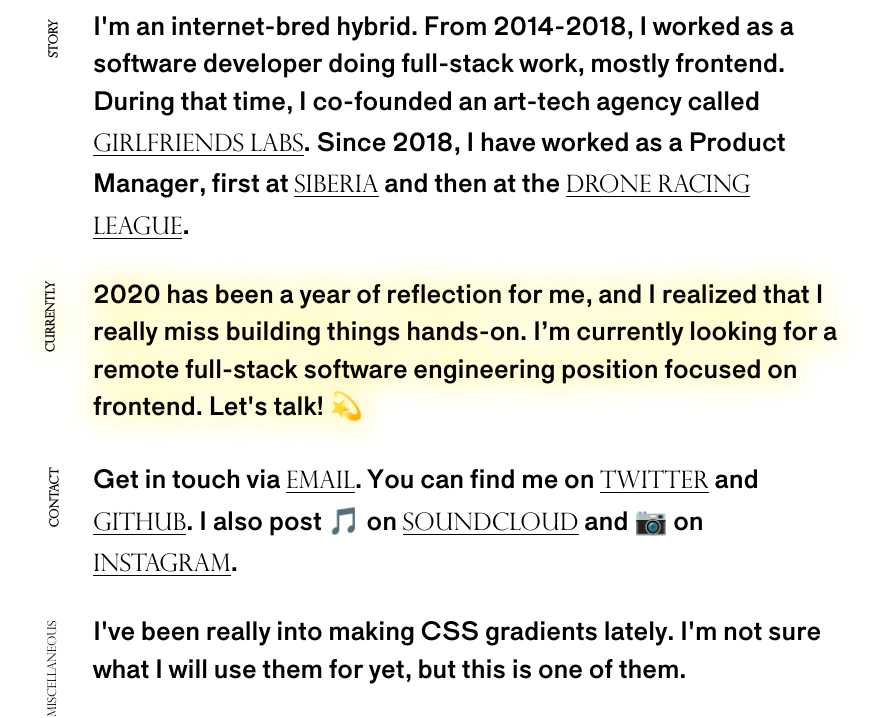
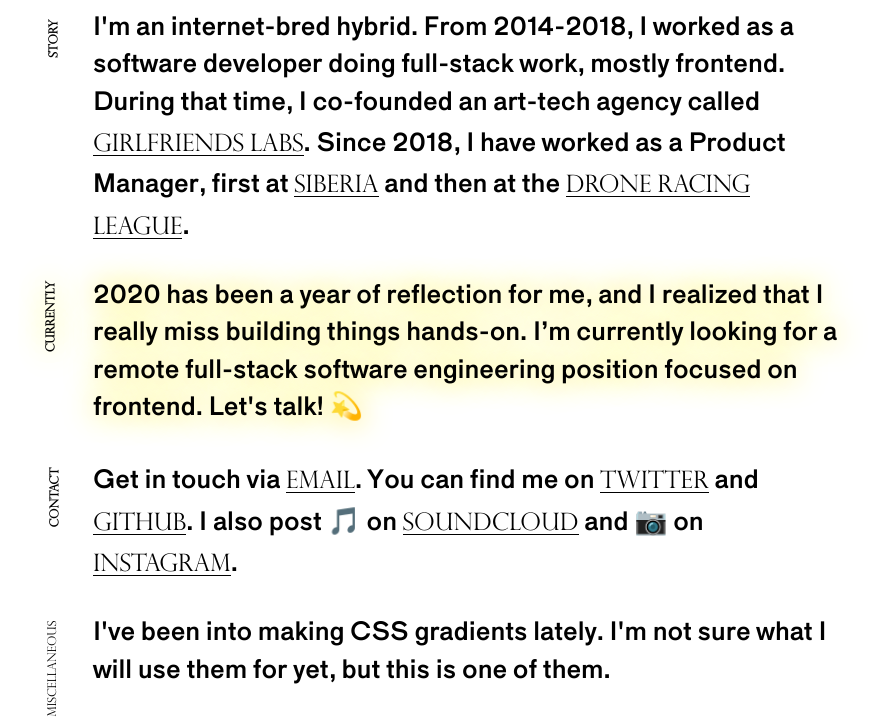
Before and after one commit to awanderingorill/anagw.com, a Gatsby site: page / in a window 1280 px wide. Shown: the part 104-822 px from the top of the page, without its empty margins (172-1048 px from the left). Built offline with nearby package versions, Linux system fonts and the light colour scheme; Gatsby itself is replaced by a stand-in of ours; a web font is replaced by a local one.

Commit message:
Update copy

```diff
--- a/src/pages/index.js
+++ b/src/pages/index.js
@@ -18,13 +18,13 @@
       </p>
       <p class="gradient">
         <div class="mobile-description">
-          I've been really into making CSS gradients lately. I'm not sure what I will use them for yet, but this is one of them.
+          I've been into making CSS gradients lately. I'm not sure what I will use them for yet, but this is one of them.
         </div>
         <div class="gradient-background">
           <div class="gradient-foreground"></div>
         </div>
         <div class="description">
-          I've been really into making CSS gradients lately. I'm not sure what I will use them for yet, but this is one of them!
+          I've been into making CSS gradients lately. I'm not sure what I will use them for yet, but this is one of them!
         </div>
       </p>
     </Container>
```
